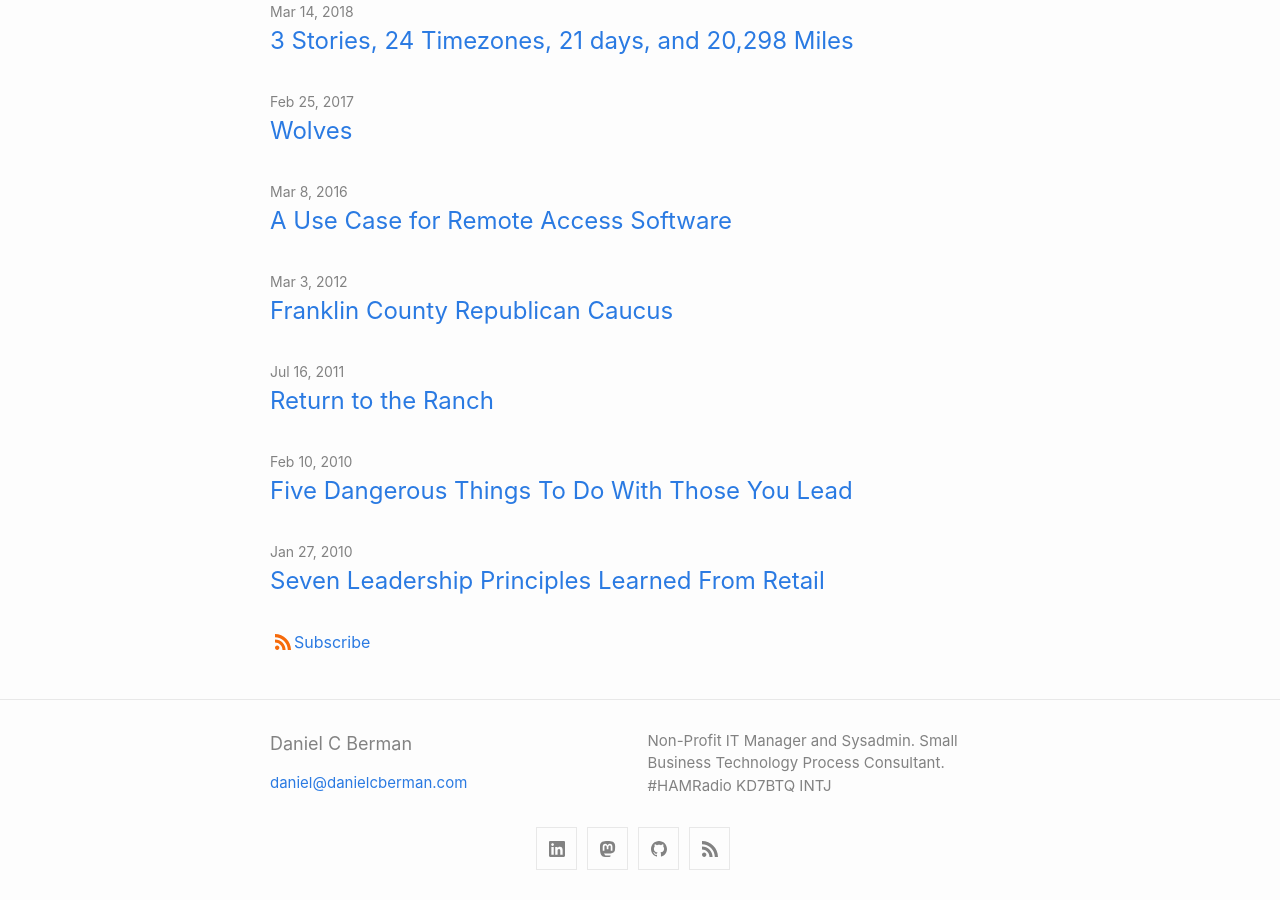
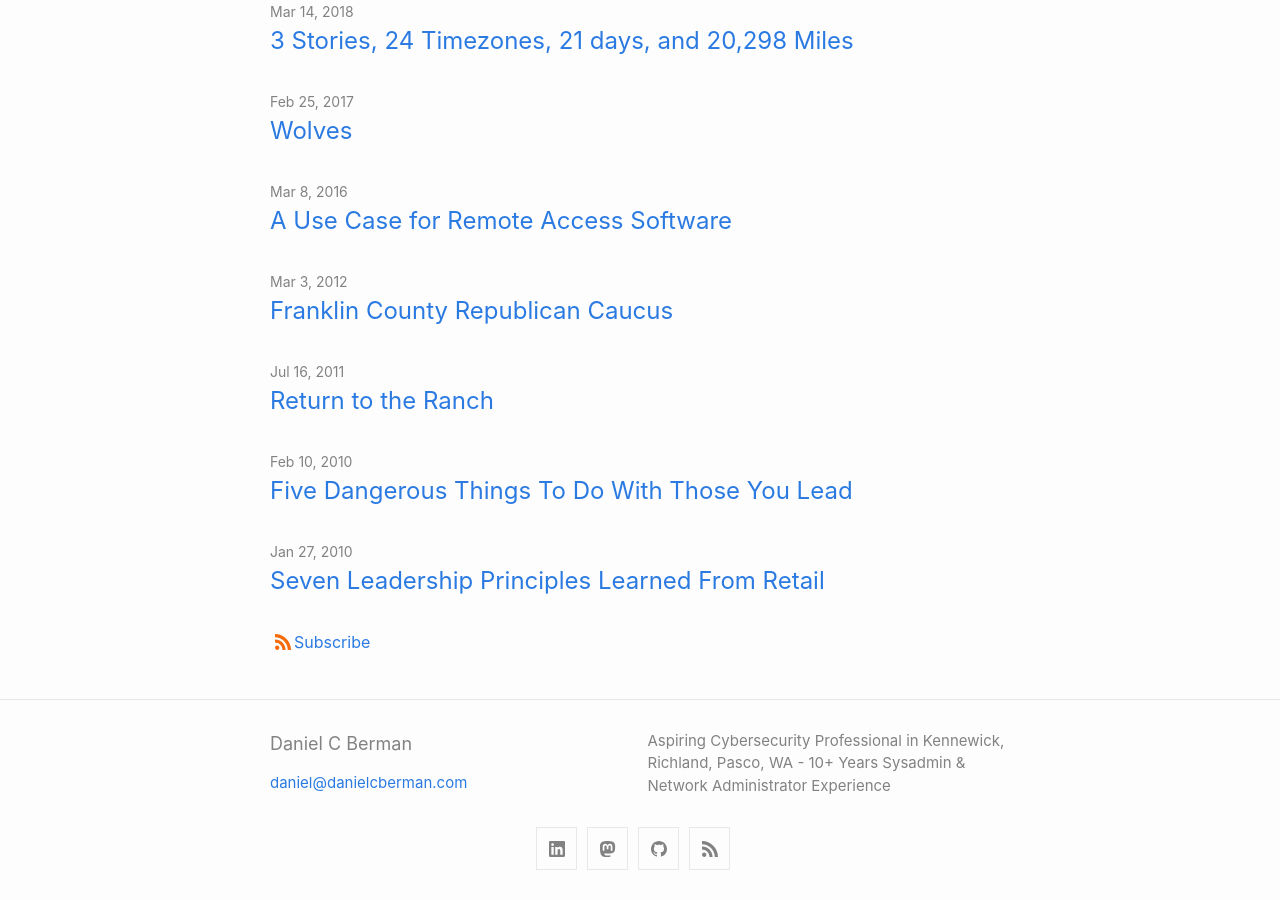
Before and after one commit to danielcberman/danielcberman.github.io, a Jekyll site: the page built from index.md, in a window 1280 px wide and 900 px high, scrolled down 2040 px. Built offline with Jekyll 4.4.1, drawn with Linux system fonts in a browser that asks for light colours.

Commit message:
Update _config.yml
Updated site description with Cybersecurity focus.

```diff
--- a/_config.yml
+++ b/_config.yml
@@ -2,8 +2,9 @@ title: Daniel C Berman
 author: Daniel
 email: daniel@danielcberman.com
 description: > # this means to ignore newlines until "show_excerpts:"
-  Non-Profit IT Manager and Sysadmin. Small Business
-  Technology Process Consultant. #HAMRadio KD7BTQ INTJ
+  Aspiring Cybersecurity Professional in Kennewick,
+  Richland, Pasco, WA - 10+ Years Sysadmin & Network
+  Administrator Experience
 
 show_excerpts: false # set to true to show excerpts on the homepage
 
```
